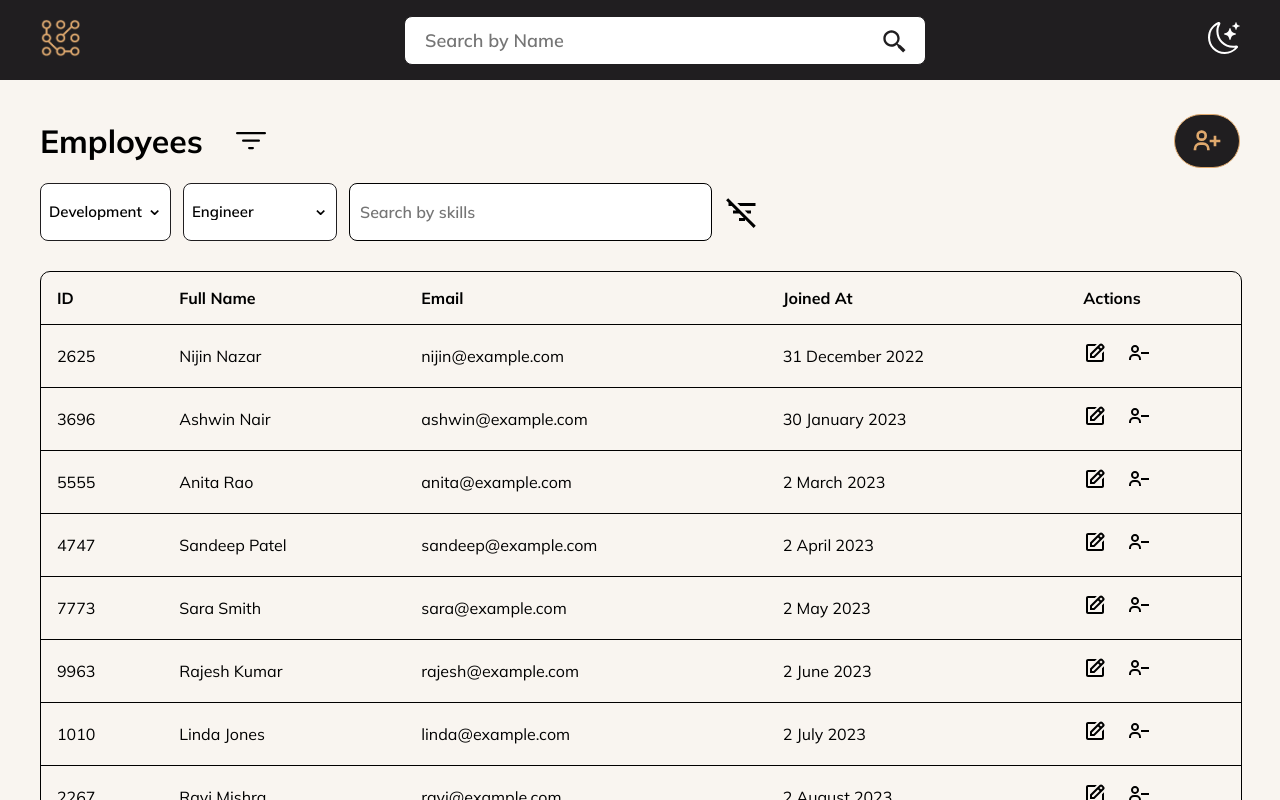
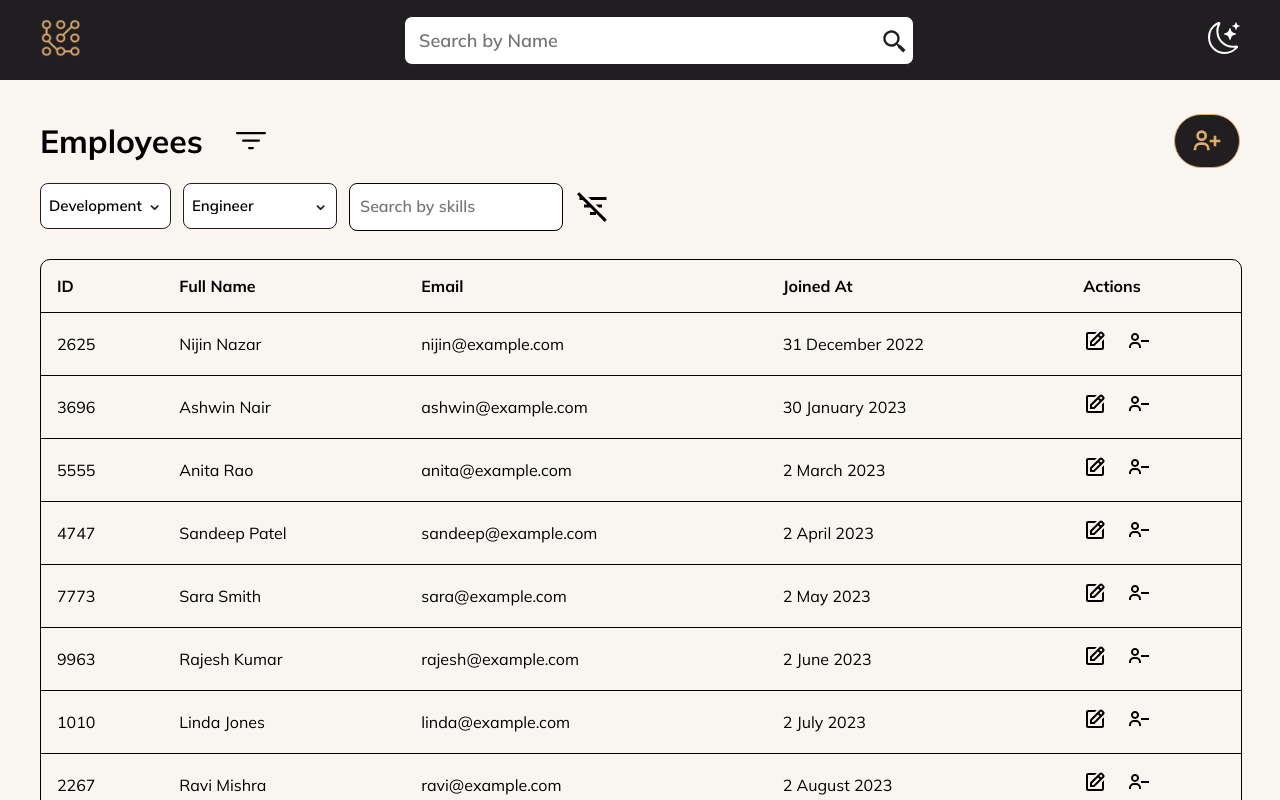
Before and after one commit to nijin-26/hrm, a React (Create React App) app: page / in a window 1280 px wide. Shown: the top 800 px of the page. Built offline with nearby package versions, Linux system fonts and the light colour scheme.

Commit message:
Fix: Issues with Skillsearch & Navbar

```diff
--- a/src/components/Employee/FilterOptions/FilterOptions.style.ts
+++ b/src/components/Employee/FilterOptions/FilterOptions.style.ts
@@ -1,9 +1,8 @@
 import styled from "styled-components";
 
 export const FilterOptionsWrapper = styled.div`
-  width: 60%;
+  width: 80%;
   gap: 12px;
-
   select {
     flex-grow: 1;
   }
@@ -12,4 +11,8 @@ export const FilterOptionsWrapper = styled.div`
     align-self: center;
     cursor: pointer;
   }
+
+  & > .skillWrapper {
+    max-width: 80%;
+  }
 `;
--- a/src/components/Employee/FilterOptions/FilterOptions.tsx
+++ b/src/components/Employee/FilterOptions/FilterOptions.tsx
@@ -17,7 +17,14 @@ const FilterOptions = ({ handleToggleFilter }: IFilterOptions) => {
     selectedSkills,
     handleSelectedSkills,
     handleRemoveSelectedSkill,
+    handleResetSkills,
   } = useSkills();
+
+  const handleClearFilters = () => {
+    handleResetSkills();
+    setSelectedDepartment("");
+    setSelectedRole("");
+  };
 
   return (
     <FilterOptionsWrapper className="flex">
@@ -31,14 +38,18 @@ const FilterOptions = ({ handleToggleFilter }: IFilterOptions) => {
         value={selectedRole}
         onChange={(e) => setSelectedRole(e.target.value)}
       />
+      <div className="skillWrapper">
         <SearchSkill
+          position="inside"
           placeholder="Search by skills"
           listOfSkills={skills}
           selectedSkills={selectedSkills}
           handleSelectedSkills={handleSelectedSkills}
           removeSelectedSkill={handleRemoveSelectedSkill}
         />
-      <MdFilterListOff size={36} onClick={handleToggleFilter} />
+      </div>
+
+      <MdFilterListOff size={36} onClick={handleClearFilters} />
     </FilterOptionsWrapper>
   );
 };
--- a/src/components/common/FilterSelect/FilterSelect.style.ts
+++ b/src/components/common/FilterSelect/FilterSelect.style.ts
@@ -10,7 +10,7 @@ export const FilterSelectWrapper = styled.div`
     top: 42%;
     transform: translateY(-50%);
     pointer-events: none;
-    color: var(--primary-color);
+    color: inherit;
     font-size: 20px;
   }
 
--- a/src/components/common/FilterSelect/FilterSelect.tsx
+++ b/src/components/common/FilterSelect/FilterSelect.tsx
@@ -1,5 +1,6 @@
 import { IFilterSelect } from "../../../core/interfaces/interfaces";
 import { FilterSelectWrapper } from "./FilterSelect.style";
+import { CSSProperties, useTheme } from "styled-components";
 
 const FilterSelect = ({
   options,
@@ -7,8 +8,14 @@ const FilterSelect = ({
   onChange,
   ...props
 }: IFilterSelect) => {
+  const theme = useTheme();
+
+  const selectThemeStyle = {
+    color: theme.primary,
+  } as CSSProperties;
+
   return (
-    <FilterSelectWrapper>
+    <FilterSelectWrapper style={selectThemeStyle}>
       <select value={value} onChange={onChange} {...props}>
         {options.map((option) => (
           <option key={option.id} value={option.id}>
--- a/src/components/common/NavBar/NavBar.tsx
+++ b/src/components/common/NavBar/NavBar.tsx
@@ -4,18 +4,24 @@ import { BsMoonStars } from "react-icons/bs";
 import Logo from "../../../assets/logo.png";
 
 import { Nav, ThemeToggle } from "./NavBar.styles";
-import { Link } from "react-router-dom";
+import { Link, useLoaderData, useLocation } from "react-router-dom";
 import { useAppContext } from "../../../core/store/AppContext";
 
 const NavBar = () => {
   const { state, dispatch } = useAppContext();
+  const { pathname } = useLocation();
+  console.log(pathname);
+
   return (
     <Nav>
       <div className="header-container container flex align-center">
         <Link to="/">
           <img src={Logo} alt="HR Management App Logo" width="40" />
         </Link>
-        <div className="search-employee-container">
+        <div
+          className="search-employee-container"
+          style={pathname !== "/" ? { visibility: "hidden" } : {}}
+        >
           <input
             className="search-employee-input"
             type="text"
--- a/src/components/common/SearchSkill/SearchSkill.styles.ts
+++ b/src/components/common/SearchSkill/SearchSkill.styles.ts
@@ -2,7 +2,6 @@ import styled from "styled-components";
 
 export const SkillSearchContainer = styled.div`
   position: relative;
-  min-width: 50%;
   height: 100%;
   background-color: #fff;
   flex-grow: 1;
@@ -11,7 +10,7 @@ export const SkillSearchContainer = styled.div`
 
   & > div {
     display: flex;
-    padding: 8px 4px;
+    padding: 2px 4px;
   }
 `;
 
@@ -25,6 +24,15 @@ export const SelectedSkills = styled.div`
   color: var(--font-color);
   overflow-x: auto;
   scrollbar-width: thin;
+
+  &.outside {
+    margin: 8px 0;
+    max-width: unset;
+    overflow: hidden;
+    flex-wrap: wrap;
+    justify-content: center;
+    gap: 8px;
+  }
 `;
 
 export const SelectedSkillTag = styled.p`
@@ -77,6 +85,7 @@ export const DropDownContent = styled.div`
   & > ul {
     list-style: none;
     padding: 0;
+    margin: 0;
     width: 100%;
   }
 
--- a/src/components/common/SearchSkill/SearchSkill.tsx
+++ b/src/components/common/SearchSkill/SearchSkill.tsx
@@ -1,4 +1,4 @@
-import { useState } from "react";
+import { KeyboardEvent, useState } from "react";
 import {
   DropDownContent,
   SearchSkillInput,
@@ -11,6 +11,7 @@ import { IoIosRemoveCircleOutline } from "react-icons/io";
 import { ISearchSkills } from "../../../core/interfaces/interfaces";
 
 const SearchSkill = ({
+  position,
   placeholder,
   listOfSkills,
   selectedSkills,
@@ -20,9 +21,16 @@ const SearchSkill = ({
   const [showList, setShowList] = useState(false);
   const [searchInput, setSearchInput] = useState<string>("");
 
+  const handleKeyDown = (e: KeyboardEvent) => {
+    if (e.key === "Backspace") {
+    }
+  };
+
   return (
+    <>
       <SkillSearchContainer>
         <div>
+          {position === "inside" && (
             <SelectedSkills>
               {selectedSkills.map((skill) => (
                 <SelectedSkillTag key={skill.id}>
@@ -34,6 +42,7 @@ const SearchSkill = ({
                 </SelectedSkillTag>
               ))}
             </SelectedSkills>
+          )}
           <SearchSkillInput
             placeholder={placeholder}
             value={searchInput}
@@ -42,6 +51,7 @@ const SearchSkill = ({
             onBlur={() => {
               setTimeout(() => setShowList(false), 100);
             }}
+            onKeyDown={handleKeyDown}
           />
         </div>
         {showList && (
@@ -67,6 +77,20 @@ const SearchSkill = ({
           </DropDownContent>
         )}
       </SkillSearchContainer>
+      {position === "outside" && (
+        <SelectedSkills className={position}>
+          {selectedSkills.map((skill) => (
+            <SelectedSkillTag key={skill.id}>
+              <span>{skill.name}</span>
+              <IoIosRemoveCircleOutline
+                onClick={() => removeSelectedSkill(skill.id)}
+                className="remove-skill-btn"
+              />
+            </SelectedSkillTag>
+          ))}
+        </SelectedSkills>
+      )}
+    </>
   );
 };
 
--- a/src/core/hooks/useSkills.tsx
+++ b/src/core/hooks/useSkills.tsx
@@ -28,11 +28,17 @@ function useSkills() {
     setSkills((prev) => [...prev, selectedSkill] as ISkills[]);
   };
 
+  const handleResetSkills = () => {
+    setSelectedSkills([]);
+    setSkills(skillList);
+  };
+
   return {
     skills,
     selectedSkills,
     handleSelectedSkills,
     handleRemoveSelectedSkill,
+    handleResetSkills,
   };
 }
 
--- a/src/core/interfaces/interfaces.ts
+++ b/src/core/interfaces/interfaces.ts
@@ -38,6 +38,7 @@ export interface IFilterSelect {
 }
 
 export interface ISearchSkills {
+  position: "inside" | "outside";
   placeholder: string;
   listOfSkills: { id: string; name: string }[];
   selectedSkills: { id: string; name: string }[];
--- a/src/core/styles/global.ts
+++ b/src/core/styles/global.ts
@@ -20,7 +20,7 @@ export const GlobalStyle = createGlobalStyle`
   input,
   select {
     width: 100%;
-    padding: 12px 20px;
+    padding: 12px 14px;
     border-radius: 8px;
     border: 1px solid ${(props) => props.theme.primary};
     background-color: #fff;
--- a/src/pages/EmployeeForm/EmployeeForm.tsx
+++ b/src/pages/EmployeeForm/EmployeeForm.tsx
@@ -97,13 +97,17 @@ const EmployeeForm = () => {
                 datas={roles}
               />
             </div>
+            <div className={style.skillInputWrapper}>
               <SearchSkill
+                position="outside"
                 placeholder="Search skills to add"
                 listOfSkills={skills}
                 selectedSkills={selectedSkills}
                 handleSelectedSkills={handleSelectedSkills}
                 removeSelectedSkill={handleRemoveSelectedSkill}
               />
+            </div>
+
             <div className={style.formButtons}>
               <Button btnType="secondary">Cancel</Button>
               <Button type="submit">Submit</Button>
--- a/src/pages/EmployeeForm/style.module.scss
+++ b/src/pages/EmployeeForm/style.module.scss
@@ -29,3 +29,8 @@
     gap: 20px;
   }
 }
+
+.skillInputWrapper {
+  max-width: 60%;
+  margin: 0 auto;
+}
```
Lines whose indentation alone changed are shown as unchanged.
